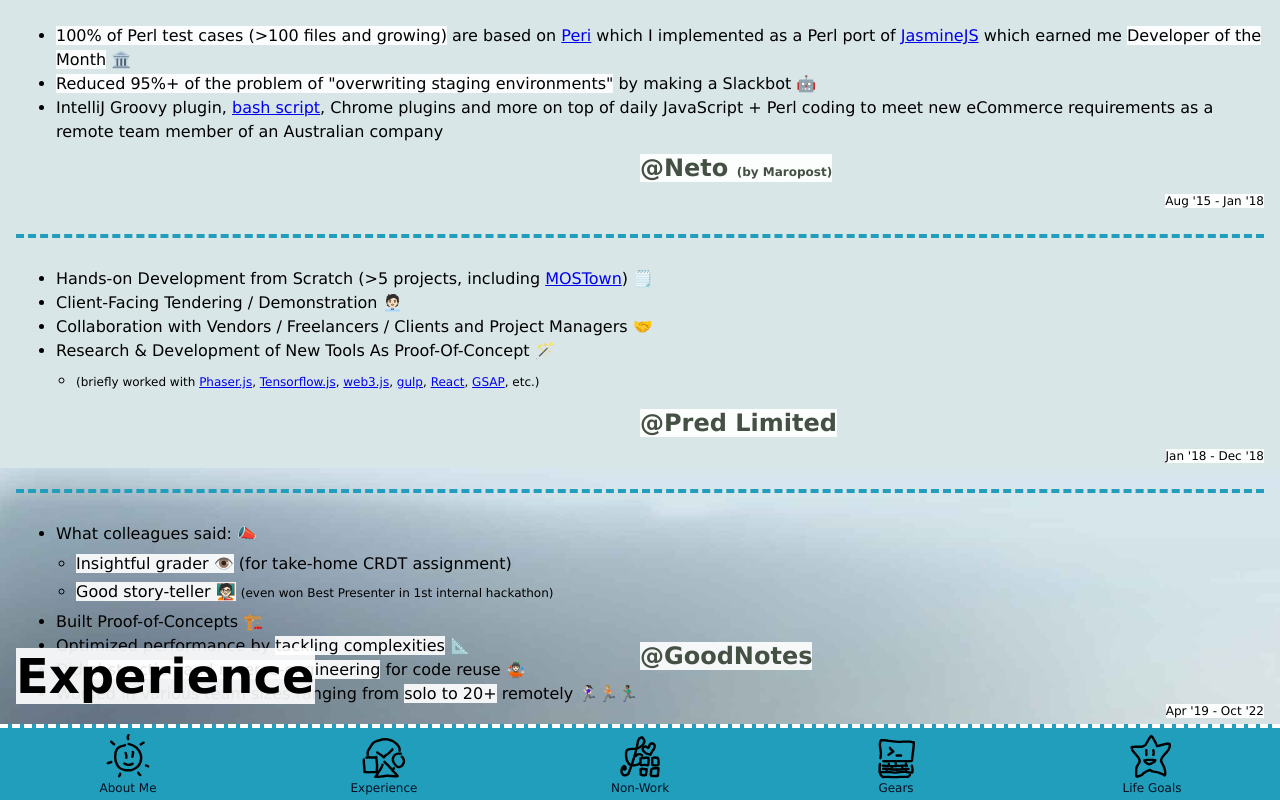
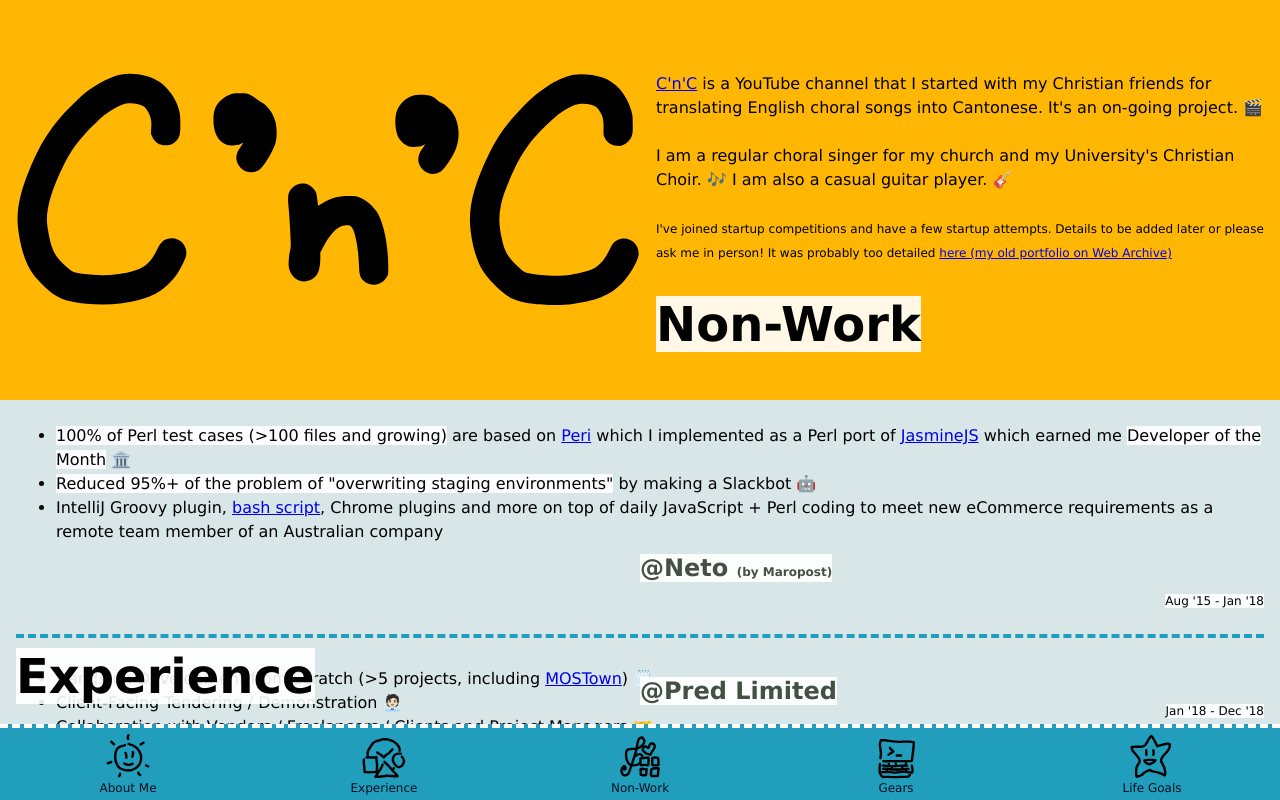
Before and after one commit to sunnypp/react-gh-pages, a React (Create React App) app: page / in a window 1280 px wide. Shown: the top 800 px of the page. Built offline with nearby package versions, Linux system fonts and the light colour scheme.

Commit message:
:sparkles: NonWork section

```diff
--- a/src/App.tsx
+++ b/src/App.tsx
@@ -3,6 +3,7 @@
 import { defaultTheme } from "./theme/theme"
 import AboutMe from "./component/AboutMe"
 import Experience from "./component/Experience"
+import NonWork from "./component/NonWork"
 import Menu from "./component/Menu"
 import { withTranslation } from "react-i18next"
 
@@ -22,6 +23,7 @@
       <Container>
         <AboutMe />
         <Experience />
+        <NonWork />
       </Container>
     </ThemeProvider>
   )
--- /dev/null
+++ b/src/component/NonWork.tsx
@@ -0,0 +1,39 @@
+import { Trans, withTranslation } from "react-i18next"
+import styled from "styled-components"
+import { Em, Small, StickyTitle } from "./Title"
+import CncIcon from '../asset/icon/cnc.svg'
+
+const NonWork = styled.div`
+background: ${props => props.theme.palette.nonWork.background};
+font-size: ${props => props.theme.size.font.content};
+line-height: 1.5;
+padding: ${props => props.theme.size.menu} ${props => props.theme.size.size3} ${props => props.theme.size.size3};
+position: relative;
+`
+
+const CncImage = styled.img`
+float: left;
+padding-right: ${props => props.theme.size.size3};
+width: 50%;
+`
+
+const CncBlock = styled.div`
+width: 100%;
+`
+
+const Component = ({ t }: { t: any }) => <NonWork>
+  <CncBlock>
+    <CncImage src={CncIcon} id="nonWork" />
+    <Trans i18nKey="nonWork.cnc"><a href="https://www.youtube.com/channel/UCl-I9ammUpPqYOTgIIj33DA" target="_blank">C'n'C</a> is a YouTube channel that I started with my Christian friends for translating English choral songs into Cantonese. It's an on-going project. 🎬</Trans>
+  </CncBlock>
+  <br/>
+  {t("nonWork.music")}
+  <br/>
+  <br/>
+  <Small>
+    <Trans i18nKey="nonWork.startup">I've joined startup competitions and have a few startup attempts. Details to be added later or please ask me in person! It was probably too detailed <a href="https://web.archive.org/web/20201214161128/https://sunnypp.github.io/" target="_blank">here (my old portfolio on Web Archive)</a></Trans>
+  </Small>
+  <StickyTitle><Em>Non-Work</Em></StickyTitle>
+</NonWork>
+
+export default withTranslation()(Component)
--- a/src/i18n.ts
+++ b/src/i18n.ts
@@ -48,7 +48,10 @@
         },
       },
       nonWork: {
-        "title": "Non-Work",
+        title: "Non-Work",
+        cnc: "<0>C'n'C</0> is a YouTube channel that I started with my Christian friends for translating English choral songs into Cantonese. It's an on-going project. 🎬",
+        music: "I am a regular choral singer for my church and my University's Christian Choir. 🎶 I am also a casual guitar player. 🎸",
+        startup: "I've joined startup competitions and have a few startup attempts. Details to be added later or please ask me in person! It was probably too detailed <1>here (my old portfolio on Web Archive)</1>",
       },
       gears: {
         "title": "Gears",
```
Also changed, not shown: src/asset/icon/cnc.svg (added).
